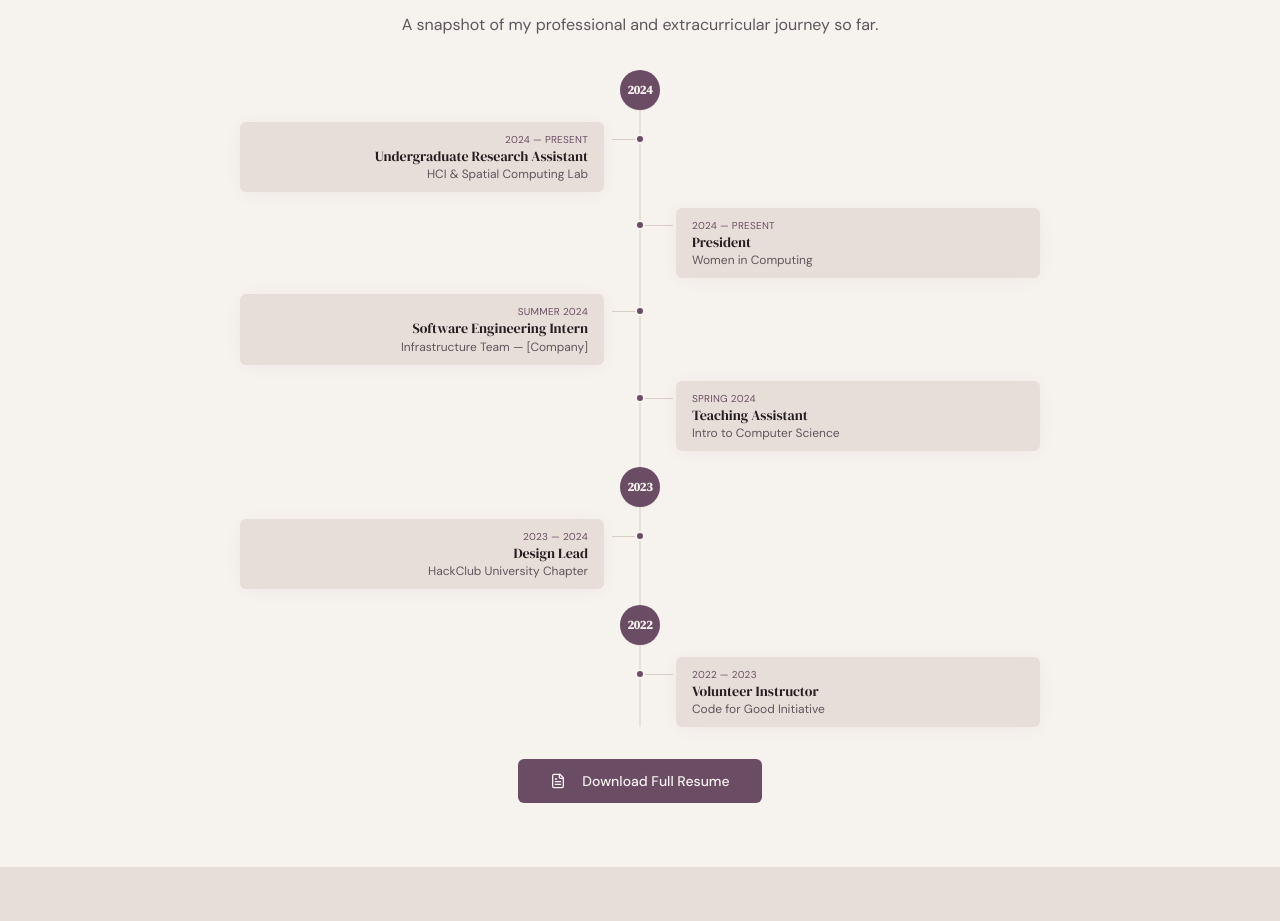
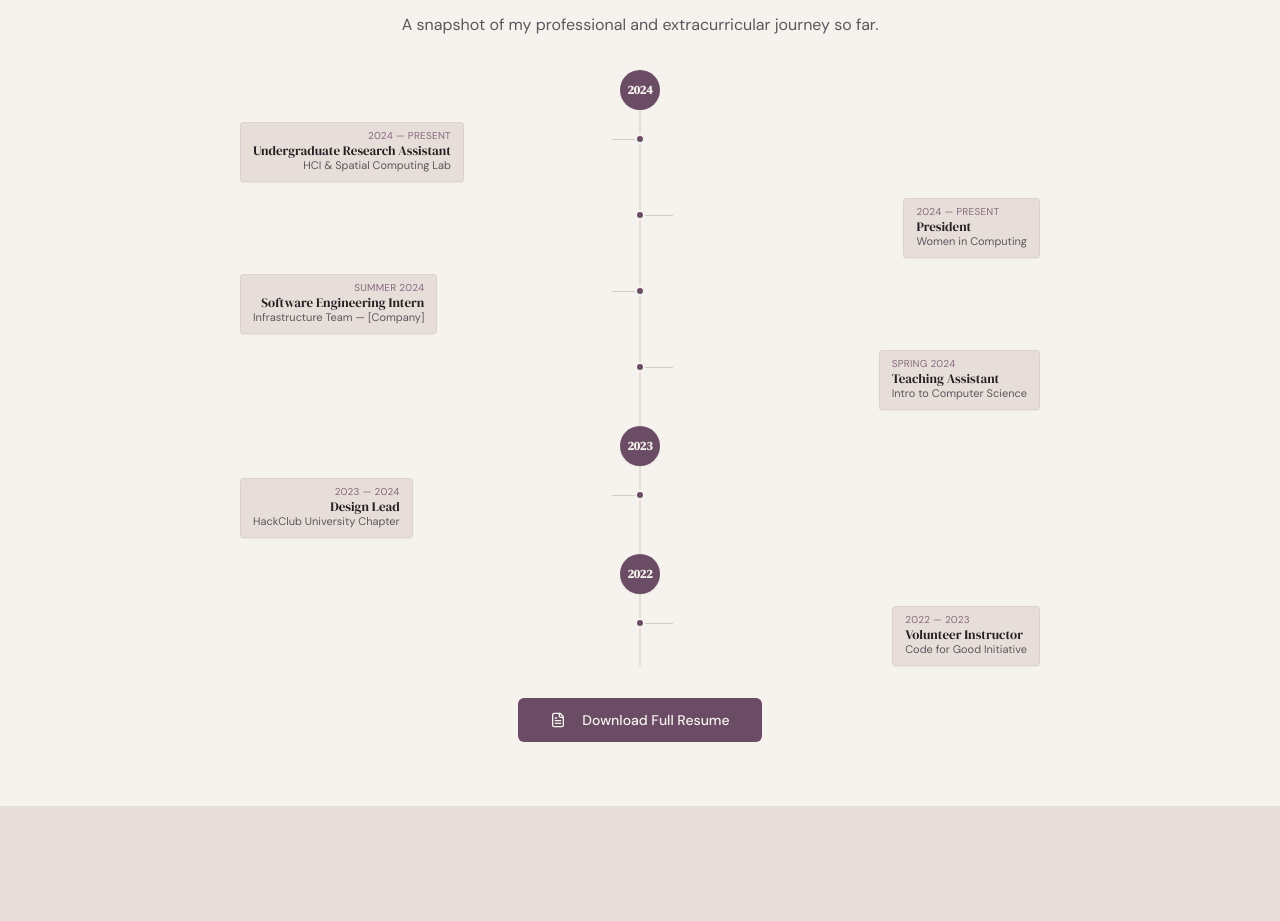
Before and after one commit to aashnakulsh/remix-of-aashna-s-portfolio-studio, a React (Vite) app: page / in a window 1280 px wide. Shown: the part 2157-3078 px from the top of the page. Built offline with nearby package versions, Linux system fonts and the light colour scheme; the HTML template or start-up script is replaced by a standard one.

Commit message:
Refined timeline cards
Co-authored-by: aashnakulsh <148536308+aashnakulsh@users.noreply.github.com>

```diff
--- a/src/components/Resume.tsx
+++ b/src/components/Resume.tsx
@@ -146,17 +146,17 @@ const Resume = () => {
 
                       {/* Card */}
                       <div
-                        className={`ml-10 md:ml-0 md:w-[calc(50%-36px)] rounded-md bg-background px-4 py-2.5 shadow-card ${
-                          entry.side === "left" ? "md:mr-auto md:text-right" : "md:ml-auto md:text-left"
+                        className={`ml-10 md:ml-0 md:w-auto md:max-w-[calc(50%-44px)] inline-flex flex-col rounded border border-border/60 bg-background px-3 py-2 shadow-sm ${
+                          entry.side === "left" ? "md:mr-auto md:text-right md:items-end" : "md:ml-auto md:text-left md:items-start"
                         }`}
                       >
-                        <p className="text-[10px] font-body text-primary tracking-wide uppercase">
+                        <p className="text-[10px] font-body text-primary/80 tracking-wide uppercase leading-none mb-0.5">
                           {entry.period}
                         </p>
-                        <h4 className="font-display text-sm text-foreground leading-snug">
+                        <h4 className="font-display text-[13px] text-foreground leading-tight">
                           {entry.role}
                         </h4>
-                        <p className="text-xs font-body text-muted-foreground">
+                        <p className="text-[11px] font-body text-muted-foreground leading-tight">
                           {entry.org}
                         </p>
                       </div>
```
